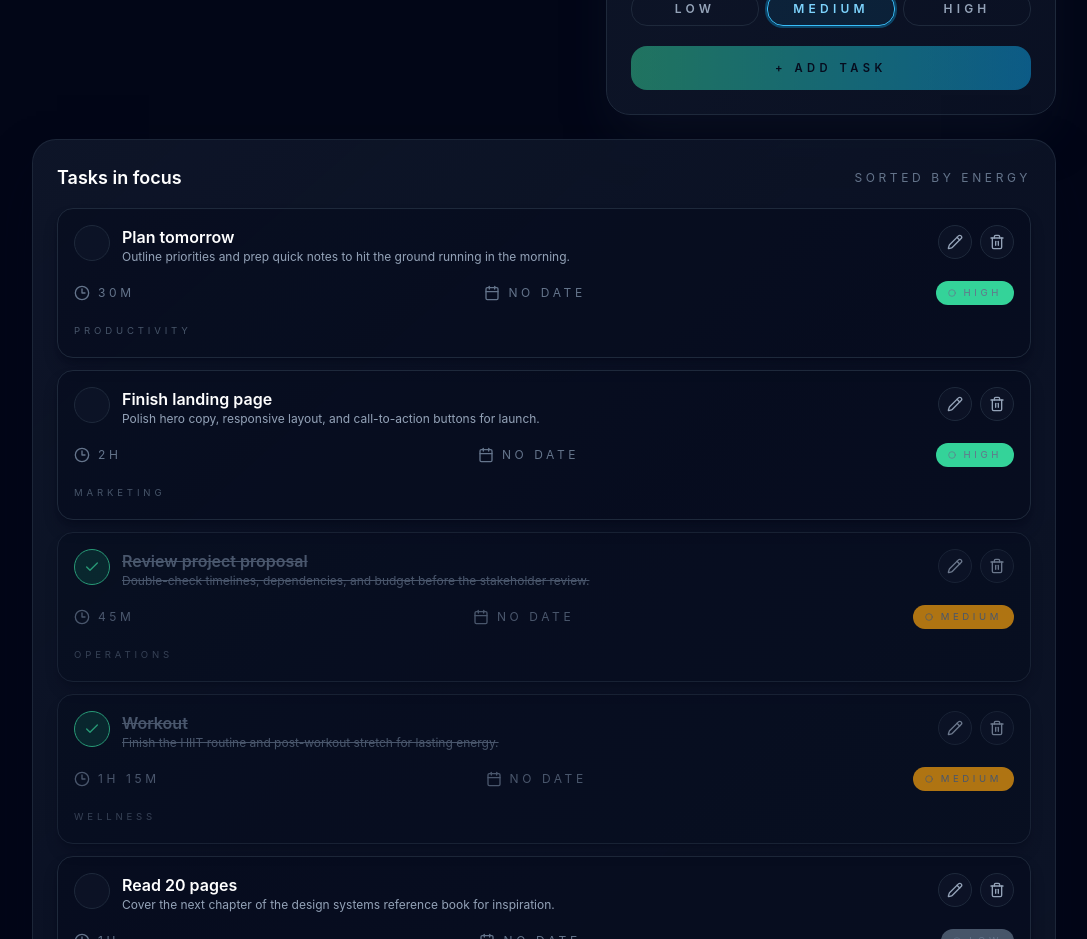
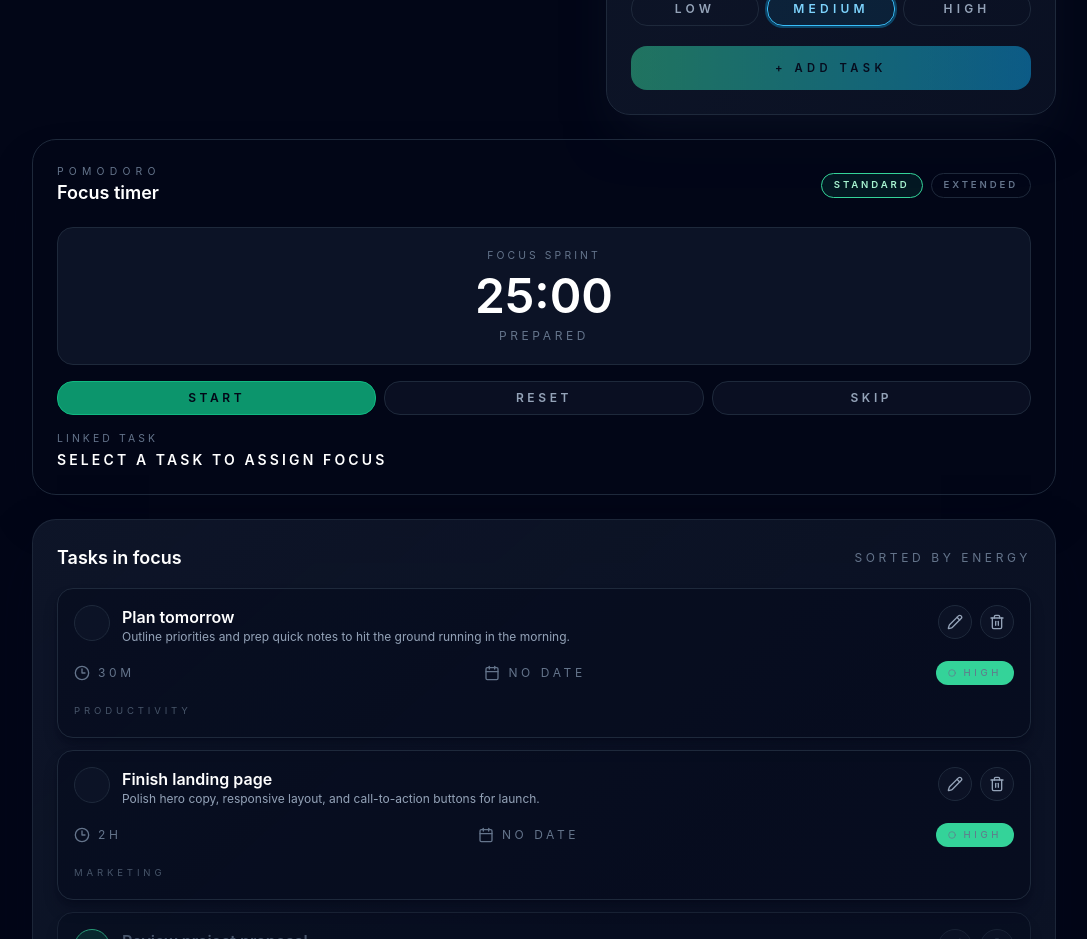
Before and after one commit to johnwick22012026-source/PulseBoard, a React (Vite) app: page / in a window 1280 px wide. Shown: the part 1020-1959 px from the top of the page, without its empty margins (96-1183 px from the left). Built offline with nearby package versions, Linux system fonts and the light colour scheme; the HTML template or start-up script is replaced by a standard one.

Commit message:
feat(PULSEBOA-114): Implement Pomodoro timer modes and task-linked timer controls — src/App.tsx

```diff
--- a/src/App.tsx
+++ b/src/App.tsx
@@ -1,4 +1,4 @@
-import { useEffect, useMemo, useState } from 'react'
+import { useEffect, useMemo, useRef, useState } from 'react'
 import type { Priority, Task, TaskMetrics } from './types/task'
 import { loadTasks, saveTasks } from './utils/storage'
 import type { ThemeMode } from './utils/storage'
@@ -31,6 +31,30 @@ type ProgressData = {
 
 const TITLE_MAX_LENGTH = 100
 const DESCRIPTION_MAX_LENGTH = 300
+
+type PomodoroMode = 'standard' | 'extended'
+type SessionType = 'work' | 'break'
+
+const POMODORO_CONFIG: Record<PomodoroMode, Record<SessionType, number>> = {
+  standard: {
+    work: 25 * 60,
+    break: 5 * 60,
+  },
+  extended: {
+    work: 50 * 60,
+    break: 10 * 60,
+  },
+}
+
+const getSessionDuration = (mode: PomodoroMode, session: SessionType) => POMODORO_CONFIG[mode][session]
+
+const getNextSession = (session: SessionType): SessionType => (session === 'work' ? 'break' : 'work')
+
+const formatTimerDuration = (seconds: number) => {
+  const mins = Math.floor(seconds / 60)
+  const secs = seconds % 60
+  return `${mins.toString().padStart(2, '0')}:${secs.toString().padStart(2, '0')}`
+}
 
 const sanitizeTitle = (title: string) => title.trim().slice(0, TITLE_MAX_LENGTH)
 const sanitizeDescription = (description?: string) =>
@@ -66,6 +90,14 @@ export default function App() {
     return new Date(now.getFullYear(), now.getMonth(), 1)
   })
   const [selectedTaskId, setSelectedTaskId] = useState<string | null>(null)
+  const timerIntervalRef = useRef<number | null>(null)
+  const sessionTypeRef = useRef<SessionType>('work')
+  const [timerMode, setTimerMode] = useState<PomodoroMode>('standard')
+  const [sessionType, setSessionType] = useState<SessionType>('work')
+  const [timeRemaining, setTimeRemaining] = useState(() => getSessionDuration('standard', 'work'))
+  const [isTimerRunning, setIsTimerRunning] = useState(false)
+  const [hasTimerStarted, setHasTimerStarted] = useState(false)
+  const [associatedTaskId, setAssociatedTaskId] = useState<string | null>(null)
 
   const persistTasks = (updater: (prevTasks: Task[]) => Task[]) => {
     setTasks(prevTasks => {
@@ -73,6 +105,84 @@ export default function App() {
       saveTasks(updatedTasks)
       return updatedTasks
     })
+  }
+
+  const clearTimerInterval = () => {
+    if (timerIntervalRef.current !== null) {
+      window.clearInterval(timerIntervalRef.current)
+      timerIntervalRef.current = null
+    }
+  }
+
+  const handleTimerModeChange = (mode: PomodoroMode) => {
+    if (mode === timerMode) {
+      return
+    }
+
+    clearTimerInterval()
+    sessionTypeRef.current = 'work'
+    setSessionType('work')
+    setTimerMode(mode)
+    setTimeRemaining(getSessionDuration(mode, 'work'))
+    setIsTimerRunning(false)
+    setHasTimerStarted(false)
+    setAssociatedTaskId(null)
+  }
+
+  const handleStartTimer = () => {
+    if (isTimerRunning) {
+      return
+    }
+
+    setIsTimerRunning(true)
+    setHasTimerStarted(true)
+
+    if (selectedTaskId) {
+      setAssociatedTaskId(selectedTaskId)
+    }
+  }
+
+  const handlePauseTimer = () => {
+    if (!isTimerRunning) {
+      return
+    }
+
+    setIsTimerRunning(false)
+  }
+
+  const handleResumeTimer = () => {
+    if (isTimerRunning || !hasTimerStarted) {
+      return
+    }
+
+    setIsTimerRunning(true)
+
+    if (selectedTaskId) {
+      setAssociatedTaskId(selectedTaskId)
+    }
+  }
+
+  const handleResetTimer = () => {
+    clearTimerInterval()
+    setIsTimerRunning(false)
+    setHasTimerStarted(false)
+    sessionTypeRef.current = 'work'
+    setSessionType('work')
+    setTimeRemaining(getSessionDuration(timerMode, 'work'))
+    setAssociatedTaskId(null)
+  }
+
+  const handleSkipSession = () => {
+    const nextSession = getNextSession(sessionTypeRef.current)
+    sessionTypeRef.current = nextSession
+    setSessionType(nextSession)
+    setTimeRemaining(getSessionDuration(timerMode, nextSession))
+    setIsTimerRunning(true)
+    setHasTimerStarted(true)
+
+    if (selectedTaskId) {
+      setAssociatedTaskId(selectedTaskId)
+    }
   }
 
   const handleToggleTheme = () => {
@@ -168,12 +278,47 @@ export default function App() {
     if (selectedTaskId && !tasks.some(task => task.id === selectedTaskId)) {
       setSelectedTaskId(null)
     }
-  }, [selectedTaskId, tasks])
+
+    if (associatedTaskId && !tasks.some(task => task.id === associatedTaskId)) {
+      setAssociatedTaskId(null)
+    }
+  }, [selectedTaskId, associatedTaskId, tasks])
 
   const selectedTask = useMemo(
     () => (selectedTaskId ? tasks.find(task => task.id === selectedTaskId) ?? null : null),
     [tasks, selectedTaskId],
   )
+
+  const associatedTask = associatedTaskId
+    ? tasks.find(task => task.id === associatedTaskId) ?? null
+    : null
+  const timerModeOptions: PomodoroMode[] = ['standard', 'extended']
+  const timerStatusLabel = !hasTimerStarted ? 'Prepared' : isTimerRunning ? 'Running' : 'Paused'
+  const timerSessionLabel = sessionType === 'work' ? 'Focus sprint' : 'Break time'
+
+  useEffect(() => {
+    if (!isTimerRunning) {
+      clearTimerInterval()
+      return
+    }
+
+    timerIntervalRef.current = window.setInterval(() => {
+      setTimeRemaining(prev => {
+        if (prev <= 1) {
+          const nextSession = getNextSession(sessionTypeRef.current)
+          sessionTypeRef.current = nextSession
+          setSessionType(nextSession)
+          return getSessionDuration(timerMode, nextSession)
+        }
+
+        return prev - 1
+      })
+    }, 1000)
+
+    return () => {
+      clearTimerInterval()
+    }
+  }, [isTimerRunning, timerMode])
 
   const normalizedQuery = useMemo(() => searchQuery.trim().toLowerCase(), [searchQuery])
 
@@ -268,6 +413,88 @@ export default function App() {
             <TaskForm onSubmit={handleCreateTask} />
           </div>
 
+          <section className="rounded-3xl border border-slate-800 bg-slate-950/70 p-6 shadow-2xl shadow-slate-950/40">
+            <div className="flex items-center justify-between">
+              <div>
+                <p className="text-[0.65rem] uppercase tracking-[0.5em] text-slate-500">Pomodoro</p>
+                <h3 className="text-lg font-semibold text-white">Focus timer</h3>
+              </div>
+              <div className="flex gap-2">
+                {timerModeOptions.map(mode => {
+                  const isActive = mode === timerMode
+                  return (
+                    <button
+                      key={mode}
+                      type="button"
+                      onClick={() => handleTimerModeChange(mode)}
+                      className={`rounded-full border px-3 py-1 text-[0.6rem] font-semibold uppercase tracking-[0.3em] transition ${
+                        isActive
+                          ? 'border-emerald-400 bg-emerald-500/10 text-emerald-200'
+                          : 'border-slate-800 text-slate-500 hover:border-emerald-400'
+                      }`}
+                    >
+                      {mode === 'standard' ? 'Standard' : 'Extended'}
+                    </button>
+                  )
+                })}
+              </div>
+            </div>
+            <div className="mt-5 flex flex-col gap-2 rounded-2xl border border-slate-800 bg-slate-900/80 p-5 text-center">
+              <p className="text-[0.65rem] uppercase tracking-[0.3em] text-slate-500">{timerSessionLabel}</p>
+              <p className="text-5xl font-semibold text-white">{formatTimerDuration(timeRemaining)}</p>
+              <p className="text-xs uppercase tracking-[0.3em] text-slate-500">{timerStatusLabel}</p>
+            </div>
+            <div className="mt-4 flex flex-wrap gap-2">
+              {!hasTimerStarted && (
+                <button
+                  type="button"
+                  onClick={handleStartTimer}
+                  className="flex-1 min-w-[110px] rounded-2xl border border-emerald-500 bg-emerald-500/80 px-3 py-2 text-xs font-semibold uppercase tracking-[0.3em] text-slate-950 transition duration-150 hover:opacity-90"
+                >
+                  Start
+                </button>
+              )}
+              {hasTimerStarted && !isTimerRunning && (
+                <button
+                  type="button"
+                  onClick={handleResumeTimer}
+                  className="flex-1 min-w-[110px] rounded-2xl border border-emerald-500 bg-emerald-500/80 px-3 py-2 text-xs font-semibold uppercase tracking-[0.3em] text-slate-950 transition duration-150 hover:opacity-90"
+                >
+                  Resume
+                </button>
+              )}
+              {isTimerRunning && (
+                <button
+                  type="button"
+                  onClick={handlePauseTimer}
+                  className="flex-1 min-w-[110px] rounded-2xl border border-slate-800 bg-slate-900/60 px-3 py-2 text-xs font-semibold uppercase tracking-[0.3em] text-slate-400 transition duration-150 hover:border-emerald-400"
+                >
+                  Pause
+                </button>
+              )}
+              <button
+                type="button"
+                onClick={handleResetTimer}
+                className="flex-1 min-w-[110px] rounded-2xl border border-slate-800 bg-slate-900/60 px-3 py-2 text-xs font-semibold uppercase tracking-[0.3em] text-slate-400 transition duration-150 hover:border-emerald-400"
+              >
+                Reset
+              </button>
+              <button
+                type="button"
+                onClick={handleSkipSession}
+                className="flex-1 min-w-[110px] rounded-2xl border border-slate-800 bg-slate-900/60 px-3 py-2 text-xs font-semibold uppercase tracking-[0.3em] text-slate-400 transition duration-150 hover:border-emerald-400"
+              >
+                Skip
+              </button>
+            </div>
+            <div className="mt-4 space-y-1 text-[0.65rem] uppercase tracking-[0.3em] text-slate-500">
+              <p>Linked task</p>
+              <p className="text-sm font-semibold text-white">
+                {associatedTask?.title ?? selectedTask?.title ?? 'Select a task to assign focus'}
+              </p>
+            </div>
+          </section>
+
           <TaskList
             tasks={visibleTasks}
             hasTasks={visibleTasks.length > 0}
```
